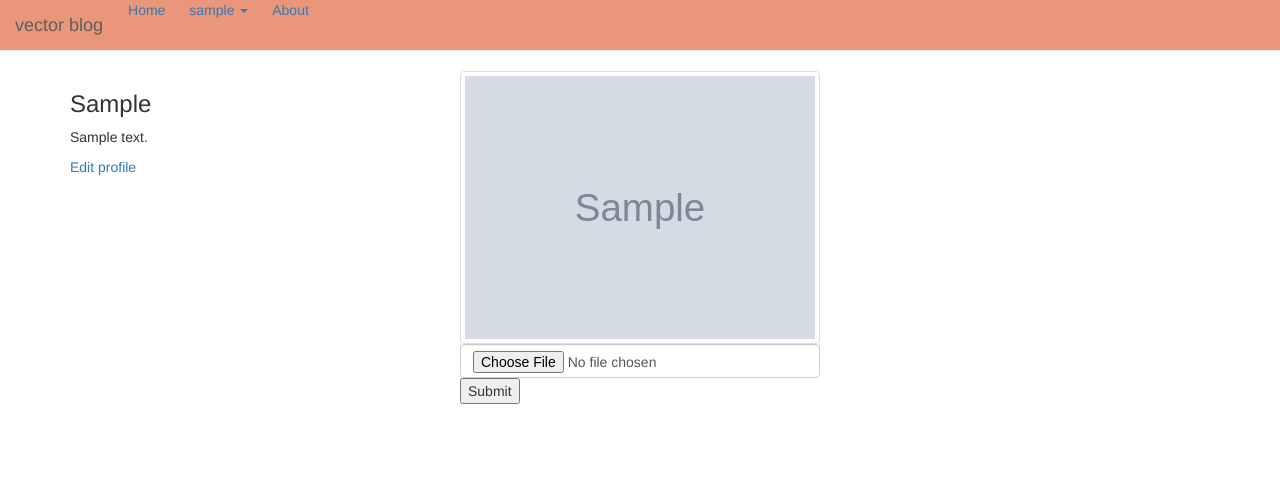
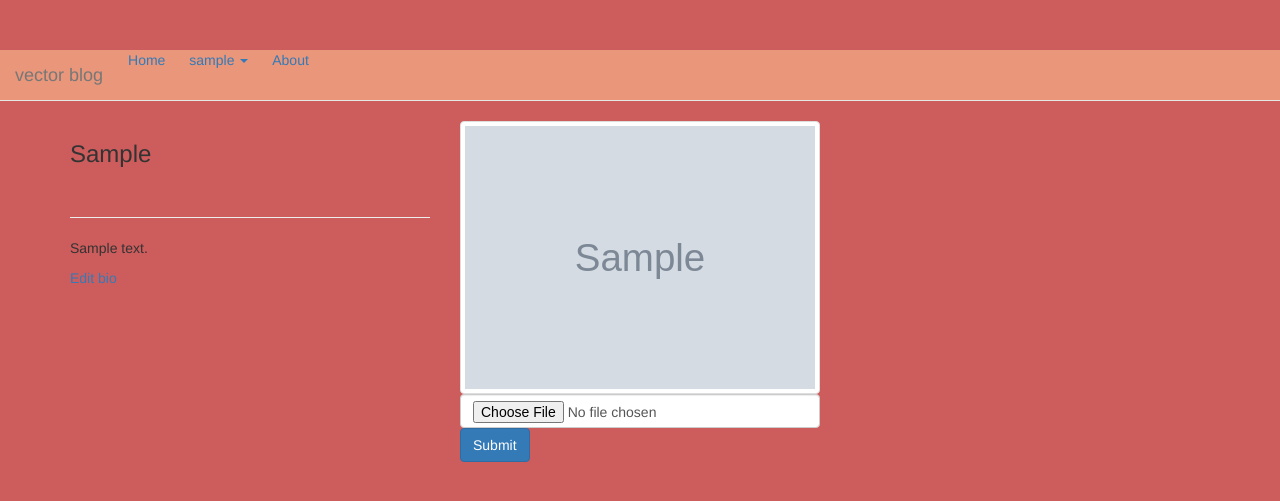
Before and after one commit to Vector254/vector-blog, a Flask app: a page that uses app/templates/profile/profile.html in a window 1280 px wide. Shown: the top 501 px of the page. Run offline with Flask 2, Linux system fonts and the light colour scheme; a user stored in the database is signed in; tables that the repository leaves empty hold one stand-in row (values such as "Sample post"); grey boxes marked "Sample" are stand-in pictures; parts of the project's set-up code (start-up, migrations or seed data) failed here and were passed over; some libraries are stand-ins or nearby versions.

```diff
--- a/app/templates/profile/profile.html
+++ b/app/templates/profile/profile.html
@@ -1,11 +1,20 @@
 {% extends 'base.html'%}
 
 {% block content %}
+<style>
+
+  body{
+  background-color: indianred;
+  margin-top: 50px;
+}
+</style>
+
 <div class="container">
 <div class="row">
 <!-- displaying  Username-->
   <div class="col-md-4">
     <h3> {{user.username| capitalize}} </h3>
+    <br><hr>
 
     <!--Displaying user bio-->
     {% if user.bio %}
@@ -14,7 +23,7 @@
       <p> {{user.username| capitalize}} has no bio </p>
     {% endif %}
     {% if user == current_user %}
-    <a href="{{url_for('main.update_profile',uname=user.username)}}">Edit profile</a>
+    <a href="{{url_for('main.update_profile',uname=user.username)}}">Edit bio</a>
     {% endif %}
   </div>
 
@@ -31,7 +40,7 @@
     <form  action="{{url_for('main.update_pic',uname=user.username)}}" method="post" enctype = "multipart/form-data">
 
       <input type="file"  name="photo" class="form-control" required>
-      <input type="submit">
+      <input class="btn btn-primary" type="submit">
     </form>
       {% endif %}
   </div>
```
Also changed, not shown: README.md.
